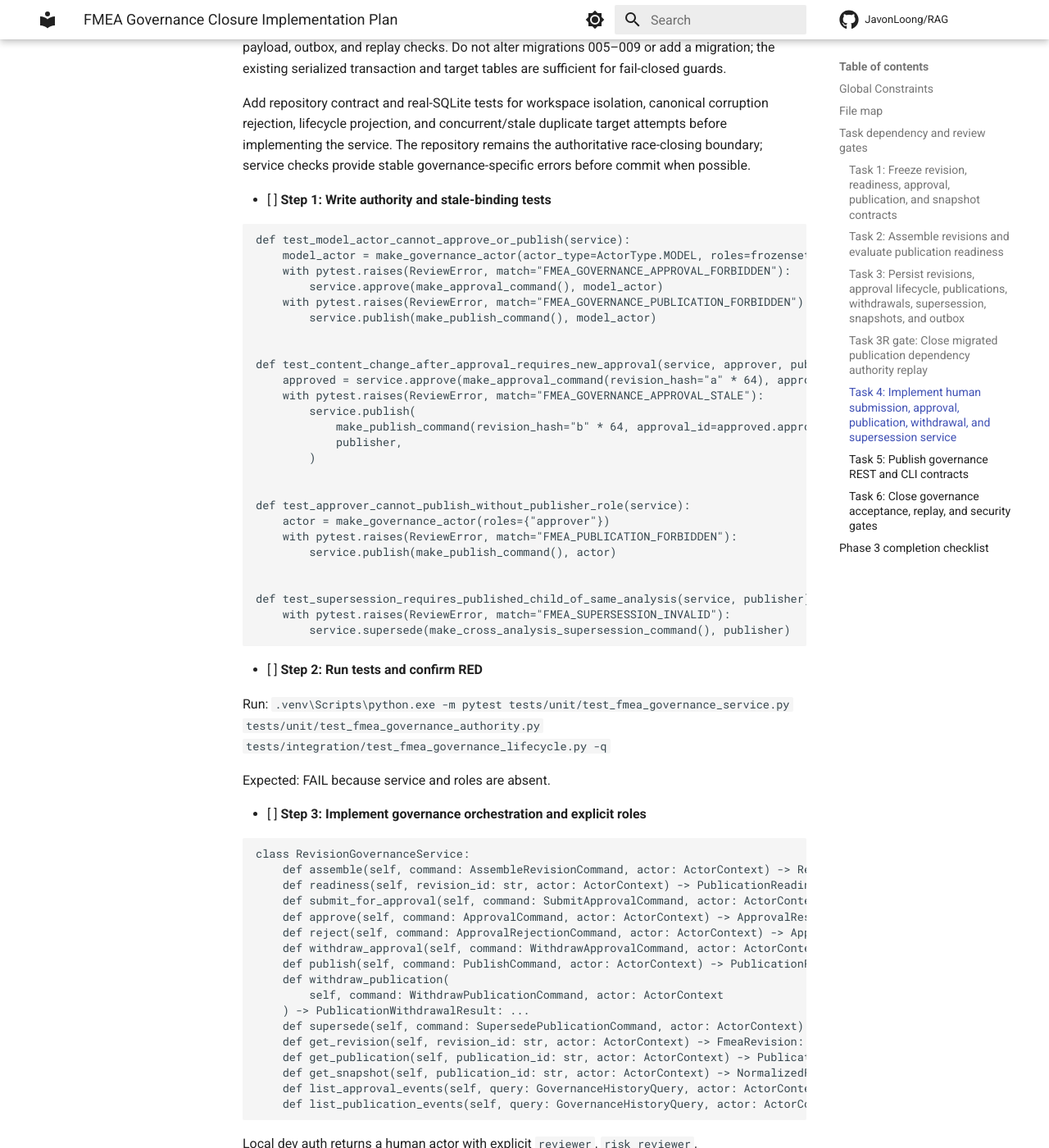
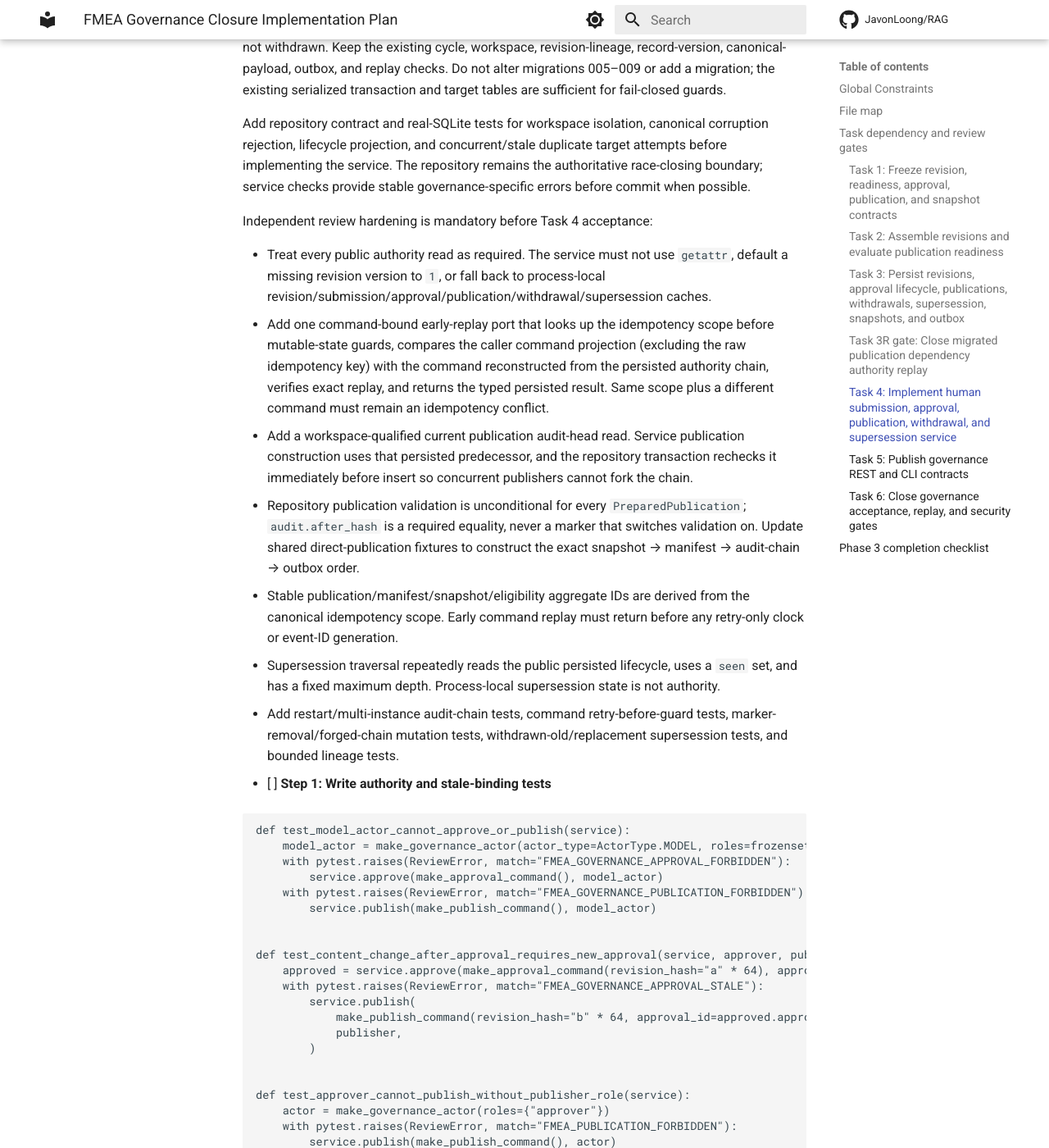
Before and after one commit to JavonLoong/RAG, an MkDocs documentation site: the page built from docs/superpowers/plans/2026-08-27-fmea-governance-closure.md, in a window 1280 px wide and 1400 px high, scrolled down 18169 px. Shown: the whole window at 82% size. Built offline with MkDocs 1.6.1 and Material for MkDocs 9.7.7, drawn with Linux system fonts in a browser that asks for light colours; comment, search, counter and statistics services are not loaded; some of the changed text lies outside the part shown.

Commit message:
docs(fmea): harden task4 replay authority

````diff
--- a/docs/superpowers/plans/2026-08-27-fmea-governance-closure.md
+++ b/docs/superpowers/plans/2026-08-27-fmea-governance-closure.md
@@ -683,6 +683,7 @@ Task 3 reached its five-round review breaker with one real, load-bearing issue:
 - Test: `tests/unit/test_fmea_governance_authority.py`
 - Test: `tests/integration/test_fmea_governance_sqlite.py`
 - Test: `tests/integration/test_fmea_governance_lifecycle.py`
+- Test fixture: `tests/fmea_governance_fixtures.py`
 
 **Interfaces:**
 - Consumes: assembler, readiness policy, governance repository, and existing actor context.
@@ -697,6 +698,16 @@ Register every required `FMEA_GOVERNANCE_*` code and the four transport-confirma
 Because service prechecks can race, strengthen the existing `BEGIN IMMEDIATE` repository writers with transaction-local state guards: one terminal decision per approval submission, one withdrawal per approval, publication only from a non-withdrawn approval, one withdrawal per publication, and at most one outgoing supersession whose old and replacement publications are not withdrawn. Keep the existing cycle, workspace, revision-lineage, record-version, canonical-payload, outbox, and replay checks. Do not alter migrations 005–009 or add a migration; the existing serialized transaction and target tables are sufficient for fail-closed guards.
 
 Add repository contract and real-SQLite tests for workspace isolation, canonical corruption rejection, lifecycle projection, and concurrent/stale duplicate target attempts before implementing the service. The repository remains the authoritative race-closing boundary; service checks provide stable governance-specific errors before commit when possible.
+
+Independent review hardening is mandatory before Task 4 acceptance:
+
+- Treat every public authority read as required. The service must not use `getattr`, default a missing revision version to `1`, or fall back to process-local revision/submission/approval/publication/withdrawal/supersession caches.
+- Add one command-bound early-replay port that looks up the idempotency scope before mutable-state guards, compares the caller command projection (excluding the raw idempotency key) with the command reconstructed from the persisted authority chain, verifies exact replay, and returns the typed persisted result. Same scope plus a different command must remain an idempotency conflict.
+- Add a workspace-qualified current publication audit-head read. Service publication construction uses that persisted predecessor, and the repository transaction rechecks it immediately before insert so concurrent publishers cannot fork the chain.
+- Repository publication validation is unconditional for every `PreparedPublication`; `audit.after_hash` is a required equality, never a marker that switches validation on. Update shared direct-publication fixtures to construct the exact snapshot → manifest → audit-chain → outbox order.
+- Stable publication/manifest/snapshot/eligibility aggregate IDs are derived from the canonical idempotency scope. Early command replay must return before any retry-only clock or event-ID generation.
+- Supersession traversal repeatedly reads the public persisted lifecycle, uses a `seen` set, and has a fixed maximum depth. Process-local supersession state is not authority.
+- Add restart/multi-instance audit-chain tests, command retry-before-guard tests, marker-removal/forged-chain mutation tests, withdrawn-old/replacement supersession tests, and bounded lineage tests.
 
 - [ ] **Step 1: Write authority and stale-binding tests**
 
@@ -774,7 +785,7 @@ Expected: PASS.
 - [ ] **Step 5: Commit governance service**
 
 ```powershell
-git add fmea_application/governance_service.py fmea_application/service_factory.py fmea_application/ports.py fmea_application/review_errors.py fmea_infrastructure/composition.py fmea_infrastructure/governance_repository_sqlite.py fmea_infrastructure/local_auth.py tests/unit/test_fmea_application_contracts.py tests/unit/test_fmea_governance_repository_contract.py tests/unit/test_fmea_governance_service.py tests/unit/test_fmea_governance_authority.py tests/integration/test_fmea_governance_sqlite.py tests/integration/test_fmea_governance_lifecycle.py tests/unit/test_fmea_local_auth.py
+git add fmea_application/governance_service.py fmea_application/service_factory.py fmea_application/ports.py fmea_application/review_errors.py fmea_infrastructure/composition.py fmea_infrastructure/governance_repository_sqlite.py fmea_infrastructure/local_auth.py tests/fmea_governance_fixtures.py tests/unit/test_fmea_application_contracts.py tests/unit/test_fmea_governance_repository_contract.py tests/unit/test_fmea_governance_service.py tests/unit/test_fmea_governance_authority.py tests/integration/test_fmea_governance_sqlite.py tests/integration/test_fmea_governance_lifecycle.py tests/unit/test_fmea_local_auth.py
 git commit -m "feat(fmea): govern approval and publication"
 ```
 
````
